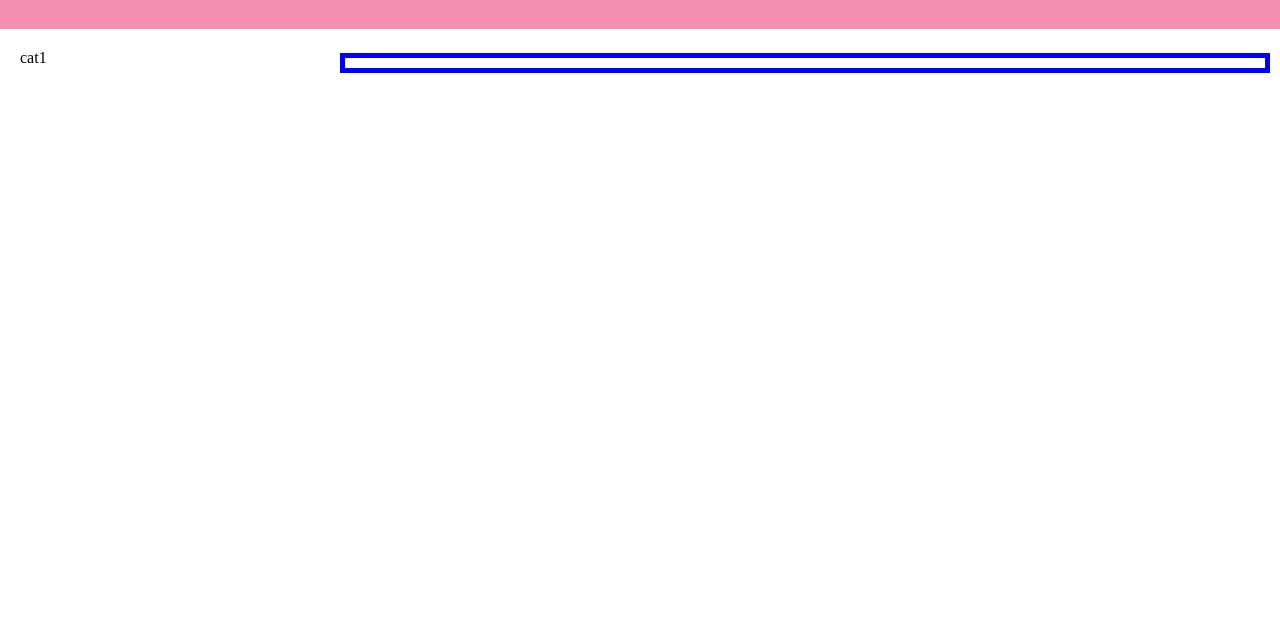
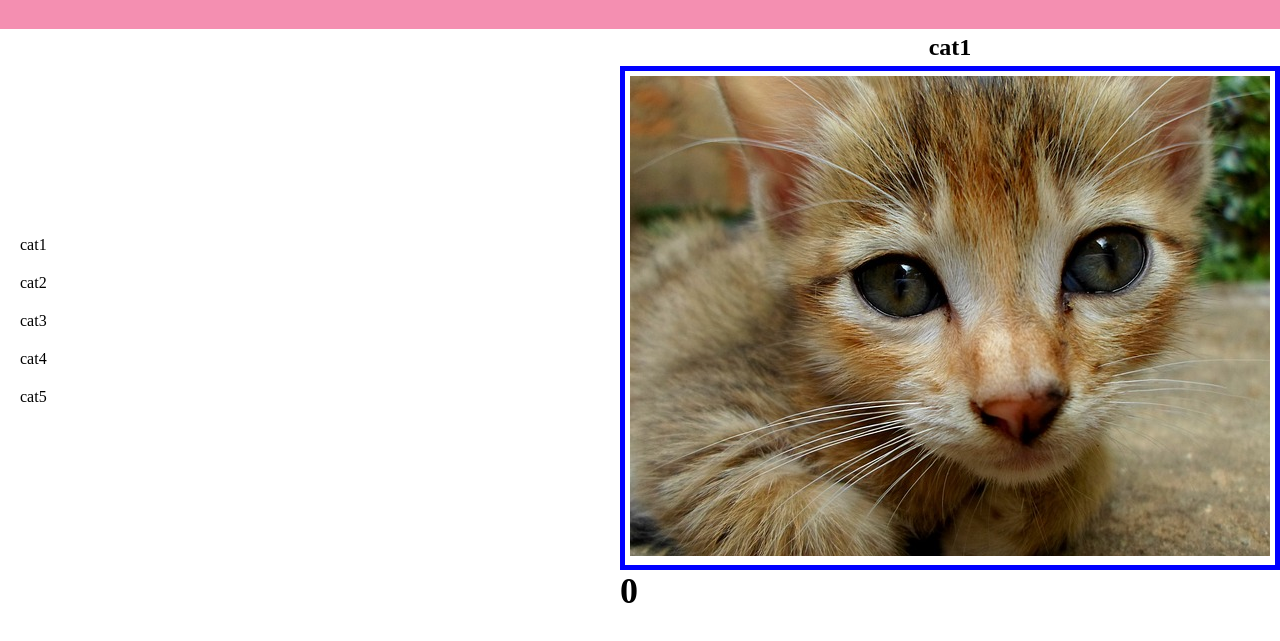
Before and after one commit to rajyotiroshan/catClicker-, a plain HTML site: page index.html in a window 1280 px wide. Shown: the part 137-778 px from the top of the page. Drawn offline with nearby package versions, Linux system fonts and the light colour scheme.

Commit message:
js setup

```diff
--- a/index.html
+++ b/index.html
@@ -1,9 +1,10 @@
 <!doctype html>
 <html lang="en">
+<head>
 	<meta charset="utf-8">
 	<title>cat clicker:js design patten project</title>
 	<link rel="stylesheet"  href="styles/main.css">
-<head>
+
 </head>
 <body>
 	<!-- page main heading area-->
@@ -14,19 +15,20 @@
 		<!--cat list conatiner-->
 		<section class="cat-list-container item">
 			<ul class="cat-list">
-				<li class="cat">cat1</li>
 				<!--include cats-->
 			</ul>
 		</section>
 		<!-- cat display area-->
-		<section class="cat-display-area item">
+		<section class="cat-display-container item">
 			<!---includes clickedCount ,displayArea and catName-->
 			<h2 class="catName"></h2>
+
 			<div class="catDisplayArea"></div>
 			<p class="clickedCount"></p>
 		</section>
 	</main>
+	<script src="https://ajax.googleapis.com/ajax/libs/jquery/3.3.1/jquery.min.js"></script>
 	<script type="text/javascript" src="scripts/app.js"></script>
-	<script src="https://ajax.googleapis.com/ajax/libs/jquery/3.3.1/jquery.min.js"></script>
+
 </body>
 </html>
--- a/scripts/app.js
+++ b/scripts/app.js
@@ -1,16 +1,53 @@
 $(function(){
 	/* model object to store cat data*/
 	let model = {
-
-	}
+		cats: [{src:"img/cat_picture1.jpg",count:0,name:"cat1"},
+	{src:"img/cat_picture2.jpg",count:0,name:"cat2"},
+	{src:"img/cat_picture3.jpg",count:0,name:"cat3"},
+	{src:"img/cat_picture4.jpg",count:0,name:"cat4"},
+	{src:"img/cat_picture5.jpg",count:0,name:"cat5"}]
+	};
 	/* octopus a medium bw model and view for communication.*/
 	let octopus = {
+		getCats:function(){
+			return model.cats;
+		},
+		init: function(){
+			catList.init();
+			catDisplay.init();
+		}
+	};
+	/* views represent UI.*/
+	let catList = {
+		render: function() {
+			htmlStr = '';
+			octopus.getCats().forEach(function(catObj){
+				htmlStr += `<li class="cat">${catObj.name}</li>`;
+			});
+			this.catListContainer.html(htmlStr);
+		},
+		init: function() {
+			this.catListContainer = $(".cat-list");
+			catList.render();
 
-	}
-	/* view represent UI.*/
-	let view = {
+		}
+	};
 
-	}
+	let catDisplay = {
+		render:function(){
+
+		},
+		init:function(){
+			this.catDisplayArea = $(".catDisplayArea");
+			this.catName = $(".catName");
+			this.clickedCount = $(".clickedCount");
+			let defaultImg = `<img src="${octopus.getCats()[0].src}">`;
+			this.catDisplayArea.html(defaultImg);
+			this.catName.html(`${octopus.getCats()[0].name}`);
+			this.clickedCount.html("0");
+		}
+	};
+
 
 	octopus.init();
 });
--- a/styles/main.css
+++ b/styles/main.css
@@ -40,6 +40,7 @@ main {
 
 .cat {
 	padding:10px;
+	cursor: pointer;
 }
 
 .cat-display-area {
@@ -49,6 +50,7 @@ main {
 
 .catName {
 	padding:5px;
+	text-align: center;
 }
 
 .catDisplayArea {
```
Also changed, not shown: img/cat_picture1.jpg (added), img/cat_picture2.jpeg (added), img/cat_picture3.jpeg (added), img/cat_picture4.jpeg (added), img/cat_picture5.jpeg (added).
